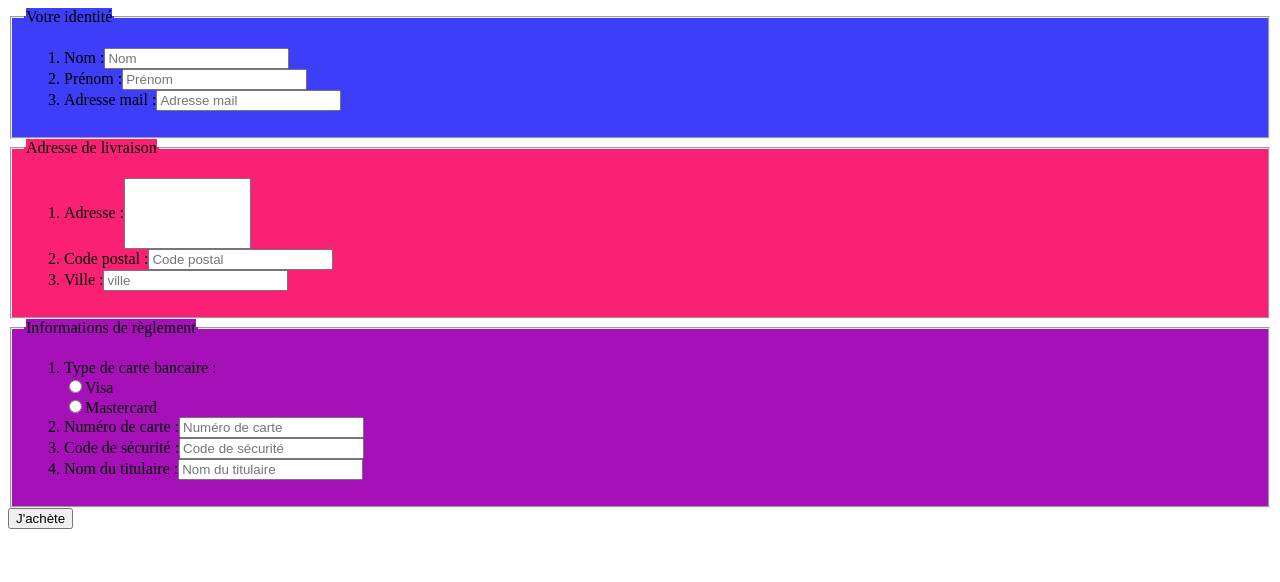
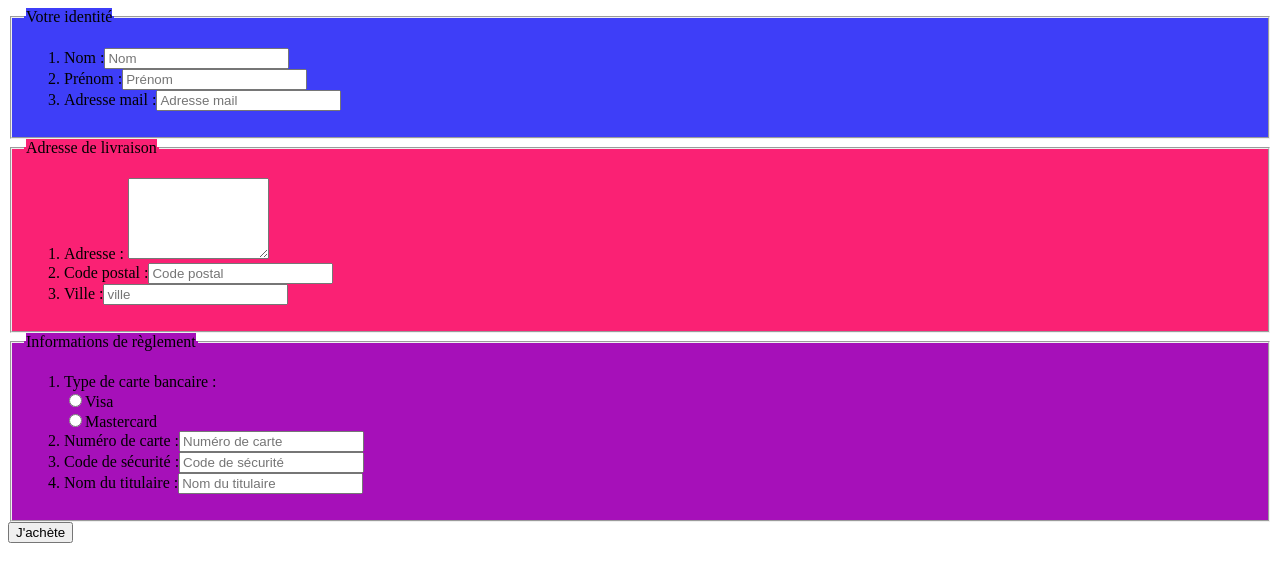
Before and after one commit to HelenaNg/html-exercice-7, a plain HTML site: page index.html in a window 1280 px wide. Drawn offline with Linux system fonts and the light colour scheme.

Commit message:
rectification

```diff
--- a/css/style.css
+++ b/css/style.css
@@ -1,7 +1,3 @@
-#adresse{
-    width: 10%;
-    height: 65px;
-}
 .field{
     background-color: rgb(62, 62, 248);
 }
--- a/index.html
+++ b/index.html
@@ -7,7 +7,6 @@
 </head>
 <body>
 <form action="/ma page de traitement" method="POST">
-    <div class="fieldset">
     <fieldset class="field">
         <legend><mark>Votre identité</mark></legend>
         <div class="rectangle">
@@ -19,11 +18,10 @@
         </div>
     </fieldset>
 </form>
-    <div class="rectangle2">
     <fieldset class="field1">
         <legend><mark>Adresse de livraison</mark></legend>
             <ol>
-                 <li><label for="Adresse">Adresse :<input type="text" id="adresse"> </label></li>
+                 <li><label for="Adresse">Adresse : <textarea name="" id="" cols="15" rows="5"></textarea> </label></li>
                  <li><label for="postal">Code postal :<input type="text" placeholder="Code postal"></label></li>
                  <li><label for="Ville">Ville :<input type="text" placeholder="ville"></label></li>
             </ol>
@@ -32,7 +30,6 @@
 </form>
     <fieldset class="field2">
         <legend><mark>Informations de règlement</mark></legend>
-        <div class="rectangle3">
             <ol>
                 <li><label for="carte">Type de carte bancaire :</label></li>
                 <input type="radio" id="check"><label for="visa">Visa</label>
```
